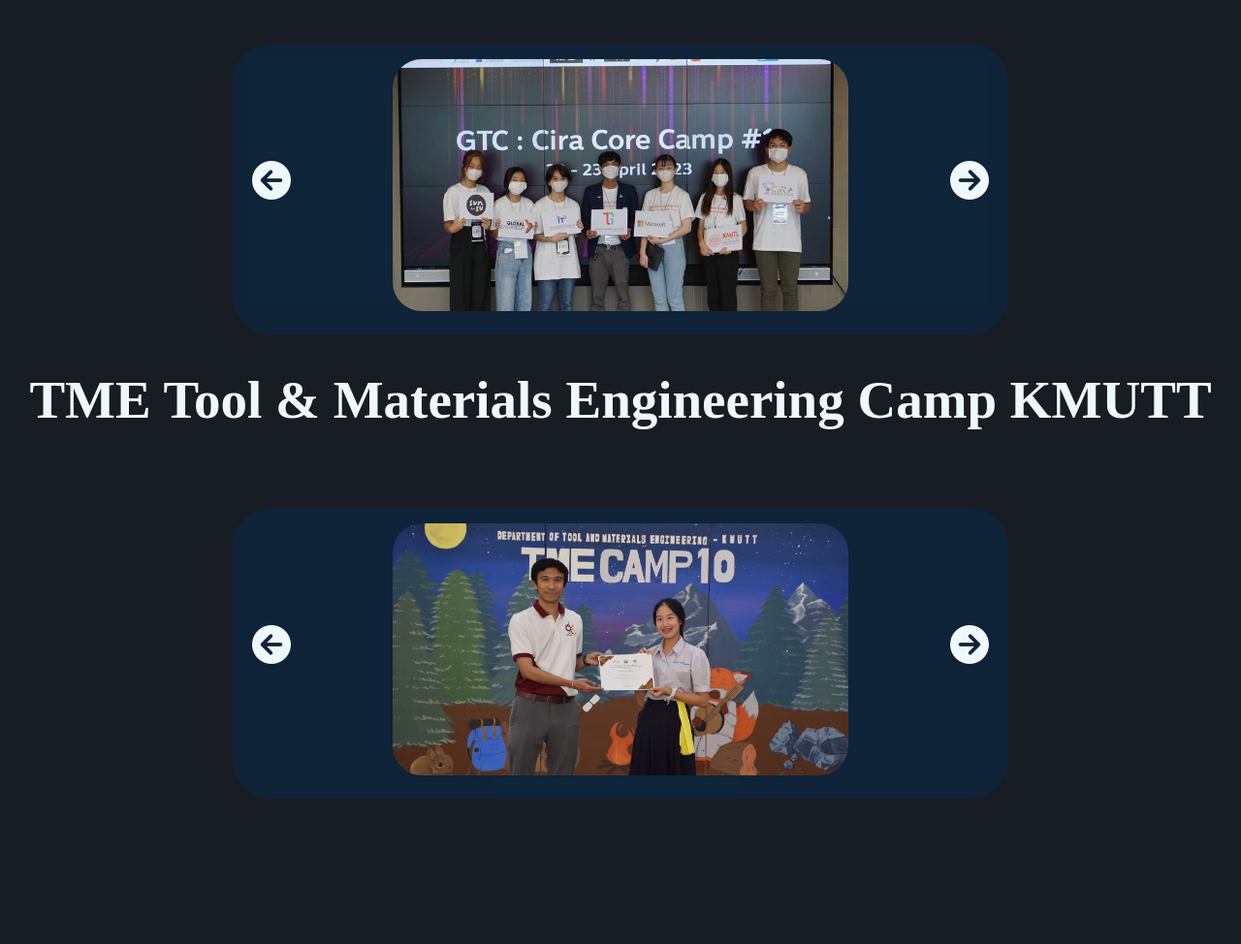
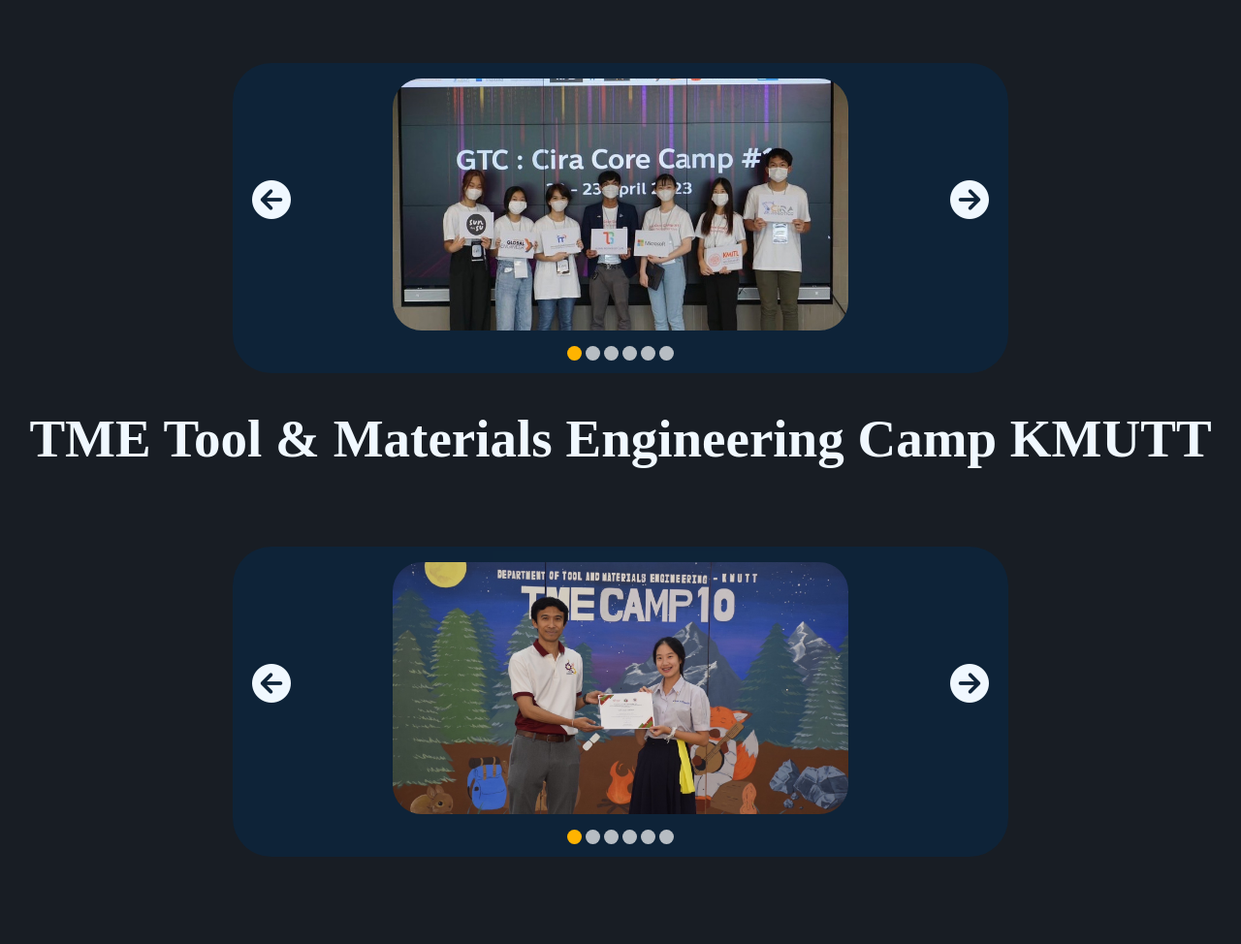
Before and after one commit to xiangxiang24/Website-Portfolio, a plain HTML site: page activities.html in a window 1280 px wide. Shown: the part 703-1677 px from the top of the page at 97% size. Before the commit the page ends 1617 px from the top, so only its background shows below. Drawn offline with Linux system fonts and the light colour scheme; a web font is replaced by a local one.

Commit message:
add slick dots

```diff
--- a/activities.html
+++ b/activities.html
@@ -115,17 +115,26 @@
     <script>
         $(document).ready(() => {
             // TU
-            $('.slideshow-TU').slick();
+            $('.slideshow-TU').slick({
+                dots: true
+            });
             $('.slideshow-TU .slick-prev').html('<i class="fa-solid fa-circle-arrow-left"></i>')
             $('.slideshow-TU .slick-next').html('<i class="fa-solid fa-circle-arrow-right"></i>')
+            $('.slideshow-TU .slick-dots li').html('')
             // KMITL
-            $('.slideshow-KMITL').slick();
+            $('.slideshow-KMITL').slick({
+                dots: true
+            });
             $('.slideshow-KMITL .slick-prev').html('<i class="fa-solid fa-circle-arrow-left"></i>')
             $('.slideshow-KMITL .slick-next').html('<i class="fa-solid fa-circle-arrow-right"></i>')
+            $('.slideshow-KMITL .slick-dots li').html('')
             // KMUTT
-            $('.slideshow-KMUTT').slick();
+            $('.slideshow-KMUTT').slick({
+                dots: true
+            });
             $('.slideshow-KMUTT .slick-prev').html('<i class="fa-solid fa-circle-arrow-left"></i>')
             $('.slideshow-KMUTT .slick-next').html('<i class="fa-solid fa-circle-arrow-right"></i>')
+            $('.slideshow-KMUTT .slick-dots li').html('')
         });
     </script>
 
--- a/css/activitiesD.css
+++ b/css/activitiesD.css
@@ -82,7 +82,7 @@ body
     border-radius: 40px;
     background-color: rgba(6, 42, 74, 0.539);
     padding: 1rem;
-    width: 800px; height: 300px;
+    width: 800px; height: 320px;
     margin: 0 auto;
     margin-top: 80px;
 }
@@ -117,6 +117,32 @@ body
     font-size: 40px;
     cursor: pointer;
 }
+/* -----dots------ */
+.slideshow-TU .slick-dots
+{
+    list-style: none;
+    display: flex;
+    align-items: center;
+    width: 100%;
+    justify-content: center;
+}
+.slideshow-TU .slick-dots li
+{
+    opacity: 70%;
+    margin: 0 2px;
+    margin-top: 1rem;
+    cursor: pointer;
+    width: 15px; height: 15px;
+    background: white;
+    border-radius: 50%;
+}
+.slideshow-TU .slick-dots .slick-active
+{
+    opacity: 100%;
+    background: rgb(255, 179, 0)!important;
+}
+/* rgb(255, 179, 0) */
+
 /* -------------------- */
 
 /* slideshow KMITL */
@@ -126,7 +152,7 @@ body
     border-radius: 40px;
     background-color: rgba(6, 42, 74, 0.539);
     padding: 1rem;
-    width: 800px; height: 300px;
+    width: 800px; height: 320px;
     margin: 0 auto;
     margin-top: 80px;
 }
@@ -161,7 +187,30 @@ body
     font-size: 40px;
     cursor: pointer;
 }
-
+/* ----dots----- */
+.slideshow-KMITL .slick-dots
+{
+    list-style: none;
+    display: flex;
+    align-items: center;
+    width: 100%;
+    justify-content: center;
+}
+.slideshow-KMITL .slick-dots li
+{
+    opacity: 70%;
+    margin: 0 2px;
+    margin-top: 1rem;
+    cursor: pointer;
+    width: 15px; height: 15px;
+    background: white;
+    border-radius: 50%;
+}
+.slideshow-KMITL .slick-dots .slick-active
+{
+    opacity: 100%;
+    background: rgb(255, 179, 0)!important;
+}
 /* slideshow KMITL */
 .slideshow-KMUTT
 {
@@ -169,7 +218,7 @@ body
     border-radius: 40px;
     background-color: rgba(6, 42, 74, 0.539);
     padding: 1rem;
-    width: 800px; height: 300px;
+    width: 800px; height: 320px;
     margin: 0 auto;
     margin-top: 80px;
 }
@@ -204,6 +253,30 @@ body
     font-size: 40px;
     cursor: pointer;
 }
+/* ----dots------ */
+.slideshow-KMUTT .slick-dots
+{
+    list-style: none;
+    display: flex;
+    align-items: center;
+    width: 100%;
+    justify-content: center;
+}
+.slideshow-KMUTT .slick-dots li
+{
+    opacity: 70%;
+    margin: 0 2px;
+    margin-top: 1rem;
+    cursor: pointer;
+    width: 15px; height: 15px;
+    background: white;
+    border-radius: 50%;
+}
+.slideshow-KMUTT .slick-dots .slick-active
+{
+    opacity: 100%;
+    background: rgb(255, 179, 0)!important;
+}
 /* -------------------- */
 h1
 {
```
